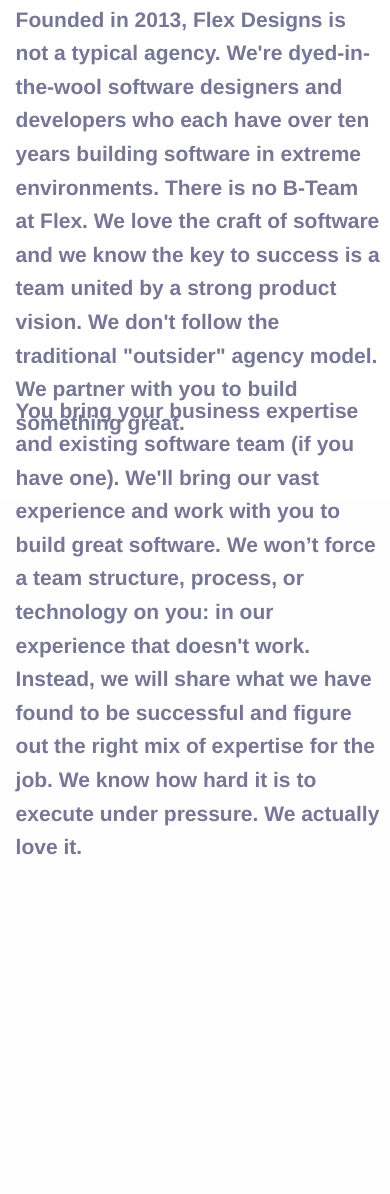
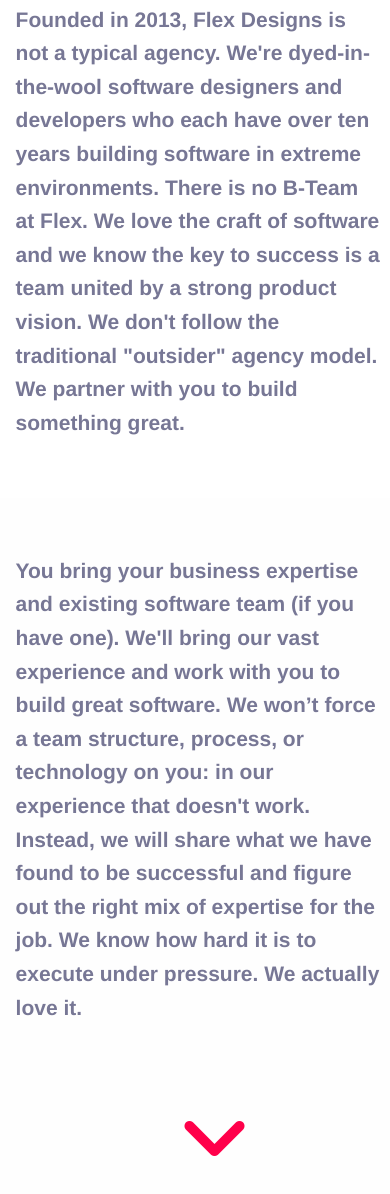
Before and after one commit to Elsis-Sitati/flex-designs, a plain HTML site: page foundation-6/index.html in a window 390 px wide. Shown: the part 2034-3228 px from the top of the page. Before the commit the page ends 2914 px from the top, so only its background shows below. Drawn offline with nearby package versions, Linux system fonts and the light colour scheme; files that its build step writes are made by us from their sources.

Commit message:
added styled to aboust us media querries

```diff
--- a/foundation-6/css/app.css
+++ b/foundation-6/css/app.css
@@ -130,4 +130,13 @@ div#abouttext3 {
     p#abouttext1 {
         font-size: 26px;
     }
+    div#abouttext2 {
+        height: 63%;
+    }
+    div#abouttext3 {
+        height: 43%;
+    }
+    i.fa.fa-angle-down.fa-5x {
+        margin-top: 46%;
+    }
 }
--- a/foundation-6/index.html
+++ b/foundation-6/index.html
@@ -72,6 +72,9 @@
                         You bring your business expertise and existing software team (if you have one). We'll bring our vast experience and work with you to build great software. We won’t force a team structure, process, or technology on you: in our experience that doesn't work. Instead, we will share what we have found to be successful and figure out the right mix of expertise for the job. We know how hard it is to execute under pressure. We actually love it.
                     </p>
                 </div>
+                <div class="small-12 large-12 columns">
+                    <a href="#ourwork"><i class="fa fa-angle-down fa-5x" id="aboutarrow"></i></a>
+                </div>
             </div>
         </div>
     </div>
```
